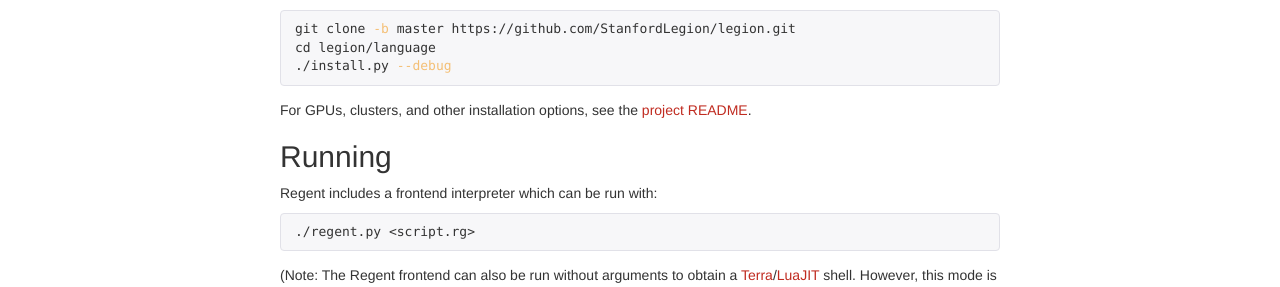
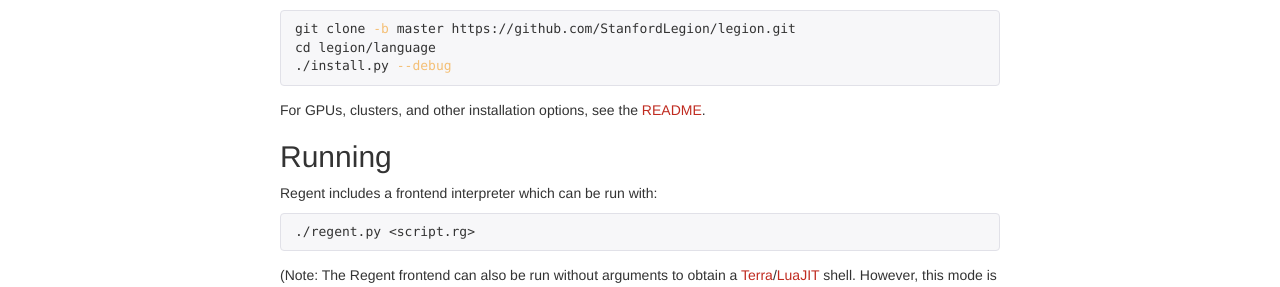
Before and after one commit to StanfordLegion/regent-lang.org, a Jekyll site: the page built from install.md, in a window 1280 px wide. Shown: the part 551-838 px from the top of the page. Built offline with Jekyll 4.4.1, drawn with Linux system fonts in a browser that asks for light colours; nearby versions of some CDN libraries.

Commit message:
Update README link.

```diff
--- a/install.md
+++ b/install.md
@@ -45,7 +45,7 @@
 {% endhighlight %}
 
 For GPUs, clusters, and other installation options, see the
-[project README](https://github.com/StanfordLegion/legion/tree/master/language).
+[README](https://github.com/StanfordLegion/legion/blob/master/language/README.md).
 
 ## Running
 
```
